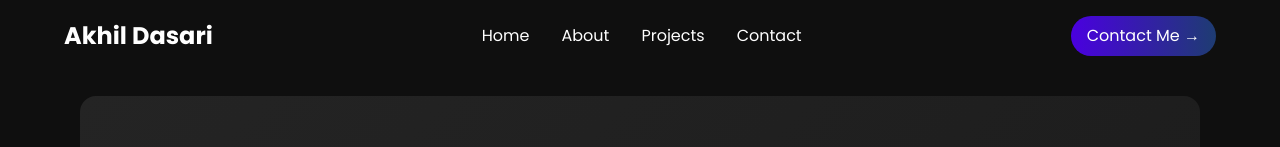
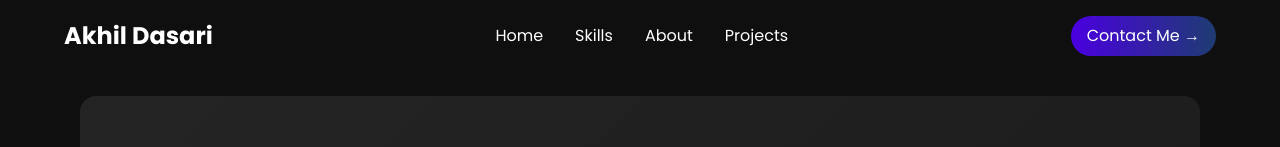
Before and after one commit to akhil-116/akhil-portfolio, a React (Vite) app: page / in a window 1280 px wide. Shown: the top 147 px of the page. Built offline with nearby package versions, Linux system fonts and the light colour scheme.

Commit message:
navigation for links added in the same page (for now)

```diff
--- a/package.json
+++ b/package.json
@@ -13,7 +13,9 @@
   },
   "dependencies": {
     "react": "^19.1.1",
-    "react-dom": "^19.1.1"
+    "react-dom": "^19.1.1",
+    "react-router-dom": "^7.9.4",
+    "react-scroll": "^1.9.3"
   },
   "devDependencies": {
     "@eslint/js": "^9.36.0",
--- a/src/App.jsx
+++ b/src/App.jsx
@@ -5,6 +5,8 @@ import Skills from './components/Skills/Skills/Skills'
 import AboutMe from './components/AboutMe/AboutMe'
 import Footer from './components/Footer/Footer'
 import Projects from './components/Projects/Projects'
+import { Routes, Route } from 'react-router-dom'
+
 function App() {
 
   return (
--- a/src/components/AboutMe/AboutMe.jsx
+++ b/src/components/AboutMe/AboutMe.jsx
@@ -4,7 +4,7 @@ import Button from "../Button/Button";
 
 const AboutMe = () => {
     return(
-        <section className="aboutme-section">
+        <section className="aboutme-section" id="about">
 
             <div className="aboutme-left">
 
--- a/src/components/Footer/Footer.jsx
+++ b/src/components/Footer/Footer.jsx
@@ -5,7 +5,7 @@ import linkedin from "../../assets/icons/linkedin.svg";
 import Button from "../Button/Button"
 const Footer = () =>{
     return(
-        <footer className='footer'>
+        <footer className='footer' id="contact">
             <div className='footer-container'>
 
                 <div className='footer-tb'>
--- a/src/components/Navbar/Navbar.css
+++ b/src/components/Navbar/Navbar.css
@@ -33,6 +33,14 @@
     list-style: none;
     gap: 2rem;
 
+
+}
+
+.nav-link {
+  cursor: pointer;        /* show hand cursor */
+  color: #000;            /* default text color */
+  text-decoration: none;  /* remove underline if needed */
+  transition: color 0.3s;
 }
 
 .nav-links li a{
--- a/src/components/Navbar/Navbar.jsx
+++ b/src/components/Navbar/Navbar.jsx
@@ -1,6 +1,7 @@
 import React, { useState } from "react";
 import Button from '../Button/Button';
 import "./Navbar.css";
+import { Link as ScrollLink } from "react-scroll";
 const Navbar = () => {
 
      const [isOpen, setIsOpen] = useState(false);
@@ -19,15 +20,24 @@ const Navbar = () => {
                 <h1 className="nav-logo">Akhil Dasari</h1>
 
                 <ul className={`nav-links ${isOpen ? "open" : ""}`}>
-                    <li><a href="#home" className="active" onClick={closeMenu}>Home</a></li>
-                    <li><a href="#about" onClick={closeMenu}>About</a></li>
-                    <li><a href="#projects" onClick={closeMenu}>Projects</a></li>
-                    <li><a href="#contact" onClick={closeMenu}>Contact</a></li>
-                    <li className="mobile-btn"> <Button onClick={closeMenu} text="Contact Me" href="#contact" type="primary" /></li>
+                    <li>  <ScrollLink to="home" smooth={true} duration={300} onClick={closeMenu} className="nav-link">Home</ScrollLink></li>
+                    <li><ScrollLink to="skills" smooth={true} duration={300} onClick={closeMenu} className="nav-link">Skills</ScrollLink></li>
+
+                    <li><ScrollLink to="about" smooth={true} duration={300} onClick={closeMenu} className="nav-link">About</ScrollLink></li>
+
+                    <li><ScrollLink to="projects" smooth={true} duration={300} onClick={closeMenu} className="nav-link">Projects</ScrollLink></li>
+
+                    <li className="mobile-btn">
+                        <ScrollLink to="contact" smooth={true} duration={500} onClick={closeMenu}>
+                            <Button text="Contact Me" type="primary" />
+                        </ScrollLink>
+                    </li>
                 </ul>
 
                 <div className="desktop-btn">
-                    <Button  text="Contact Me" href="#contact" type="primary"/>
+                    <ScrollLink to="contact" smooth={true} duration={300} onClick={closeMenu} className="nav-link">
+                            <Button text="Contact Me" type="primary" />
+                        </ScrollLink>
                 </div>
 
 
--- a/src/components/Projects/Projects.jsx
+++ b/src/components/Projects/Projects.jsx
@@ -7,8 +7,8 @@ const Projects = () => {
 
         <>
 
-        <p className="title">Projects</p>
-        <section className="projects-section">
+        <p className="title" id="projects">Projects</p>
+        <section className="projects-section" >
 
             <div className="left-content">
                 <p className="project-title">OneStory (UX Case Study)</p>
--- a/src/main.jsx
+++ b/src/main.jsx
@@ -2,9 +2,12 @@ import { StrictMode } from 'react'
 import { createRoot } from 'react-dom/client'
 import './index.css'
 import App from './App.jsx'
+import { BrowserRouter } from 'react-router-dom'
 
 createRoot(document.getElementById('root')).render(
   <StrictMode>
-    <App />
+    <BrowserRouter>
+       <App />
+    </BrowserRouter>
   </StrictMode>
 )
```
Also changed, not shown: 1 other file (tests, documents, lock files or other folders).
